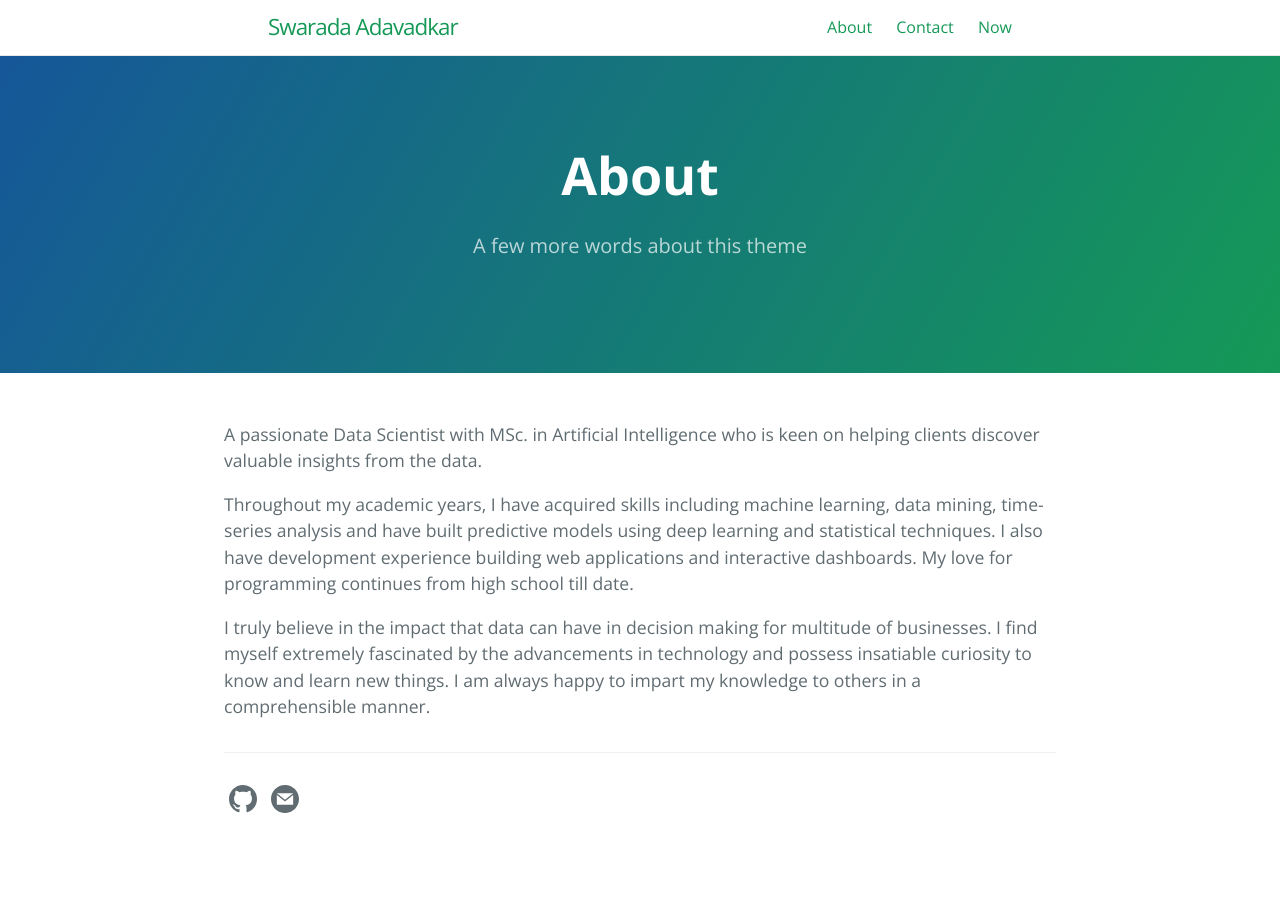
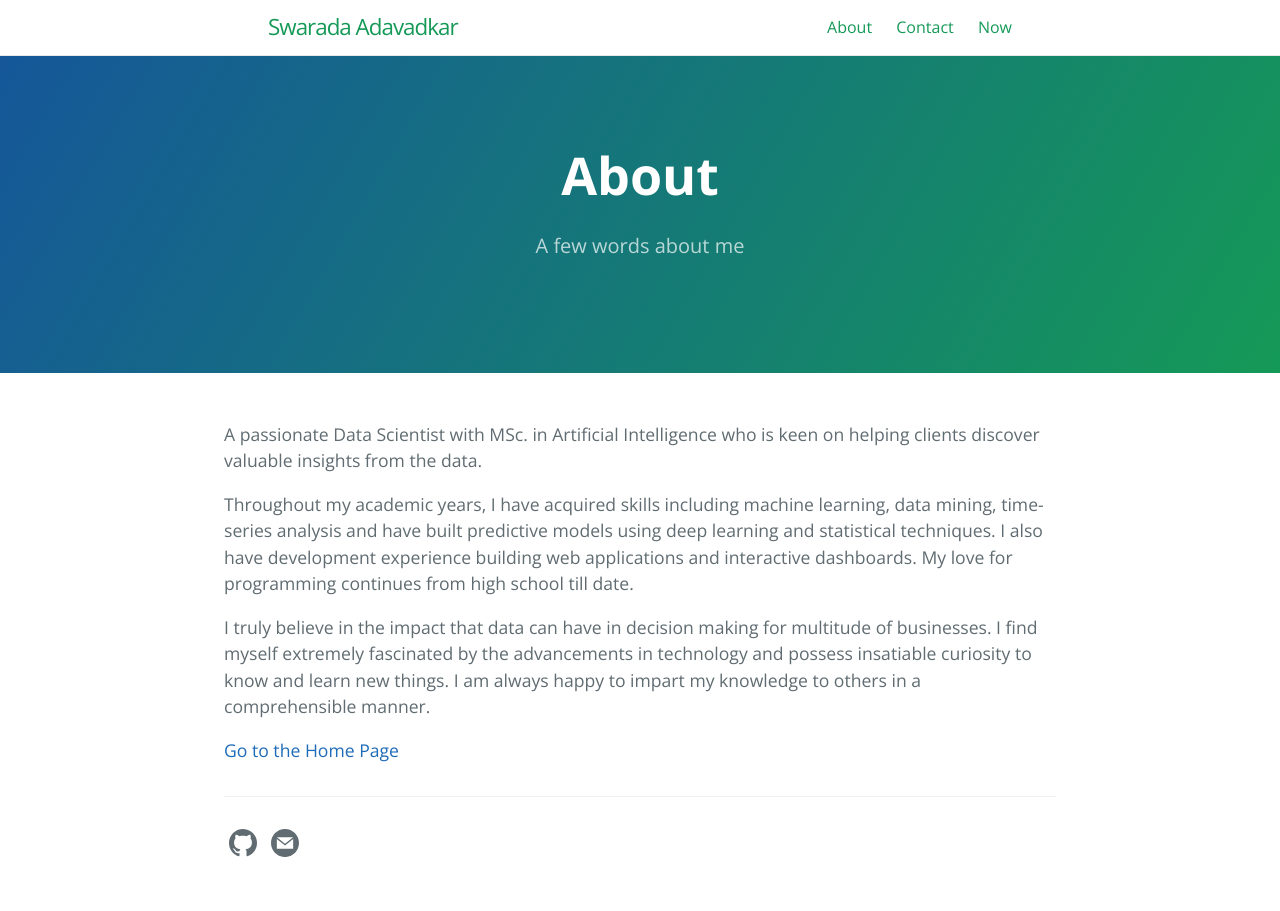
Before and after one commit to swarada189/swarada189.github.io, a Jekyll site: the page built from about.md, in a window 1280 px wide. Built offline with Jekyll 4.4.1, drawn with Linux system fonts in a browser that asks for light colours.

Commit message:
Update about.md

```diff
--- a/about.md
+++ b/about.md
@@ -1,7 +1,7 @@
 ---
 layout: page
 title: About
-tagline: A few more words about this theme
+tagline: A few words about me
 permalink: /about.html
 ref: about
 order: 0
@@ -12,3 +12,5 @@ Throughout my academic years, I have acquired skills including machine learning,
 I also have development experience building web applications and interactive dashboards. My love for programming continues from high school till date.
 
 I truly believe in the impact that data can have in decision making for multitude of businesses. I find myself extremely fascinated by the advancements in technology and possess insatiable curiosity to know and learn new things. I am always happy to impart my knowledge to others in a comprehensible manner.
+
+[Go to the Home Page]({{ '/' | absolute_url }})
```
